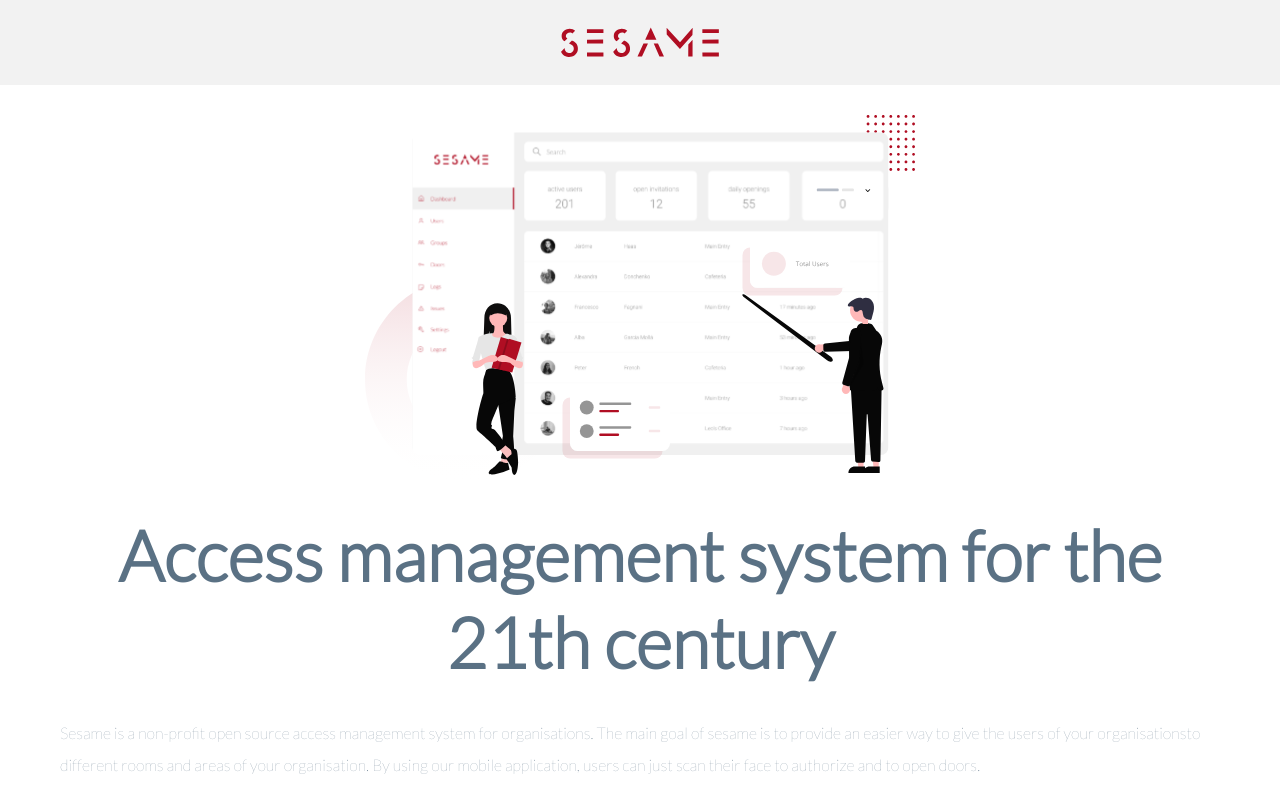
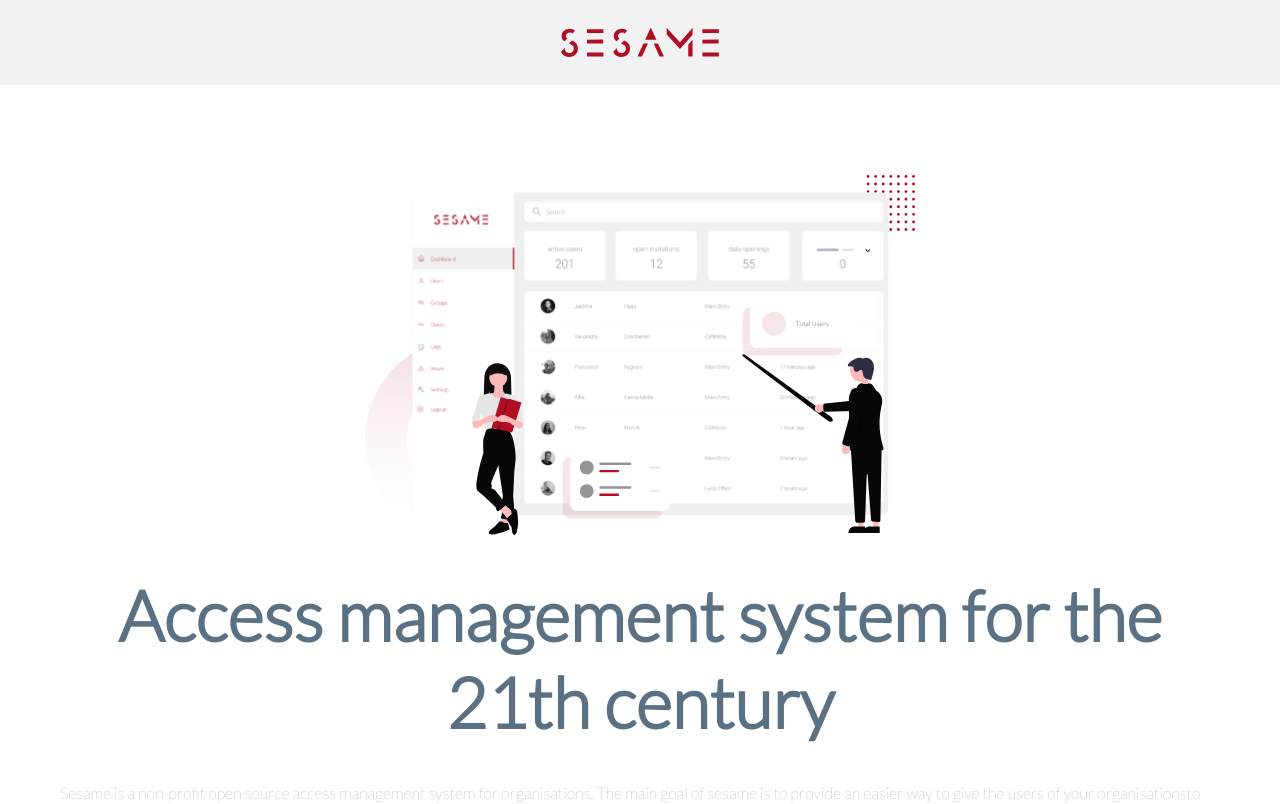
Before and after one commit to jeromehaas/sesame-web, a Next.js app: page / in a window 1280 px wide. Shown: the top 804 px of the page. Built offline with nearby package versions, Linux system fonts and the light colour scheme.

Commit message:
Refacor: change the padding of the sections

```diff
--- a/components/layout/Section.tsx
+++ b/components/layout/Section.tsx
@@ -25,7 +25,7 @@
     position: relative;
     width: 100vw;
     height: 100%;
-    padding:  30px 60px 30px 60px;
+    padding:  90px 60px 90px 60px;
     max-width: 1400px;
     margin: 0 auto;
     display: flex;
```
